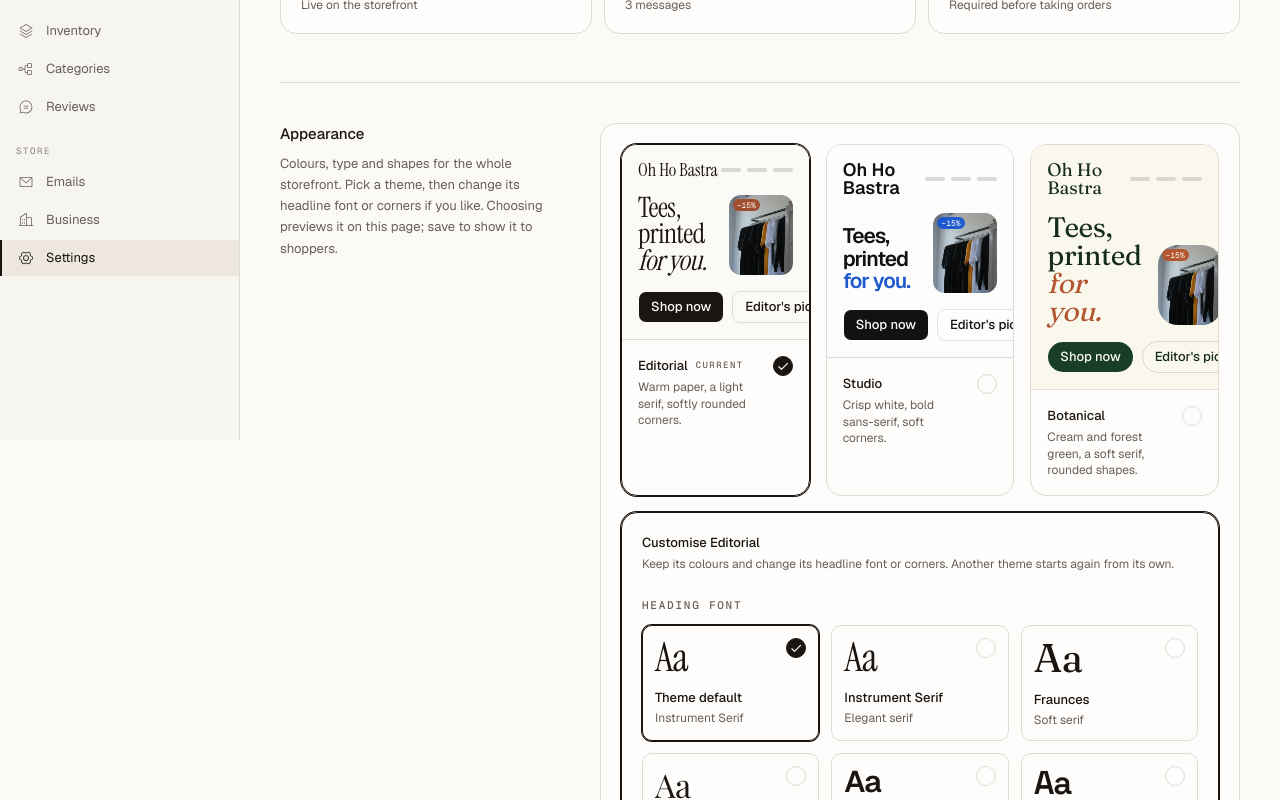
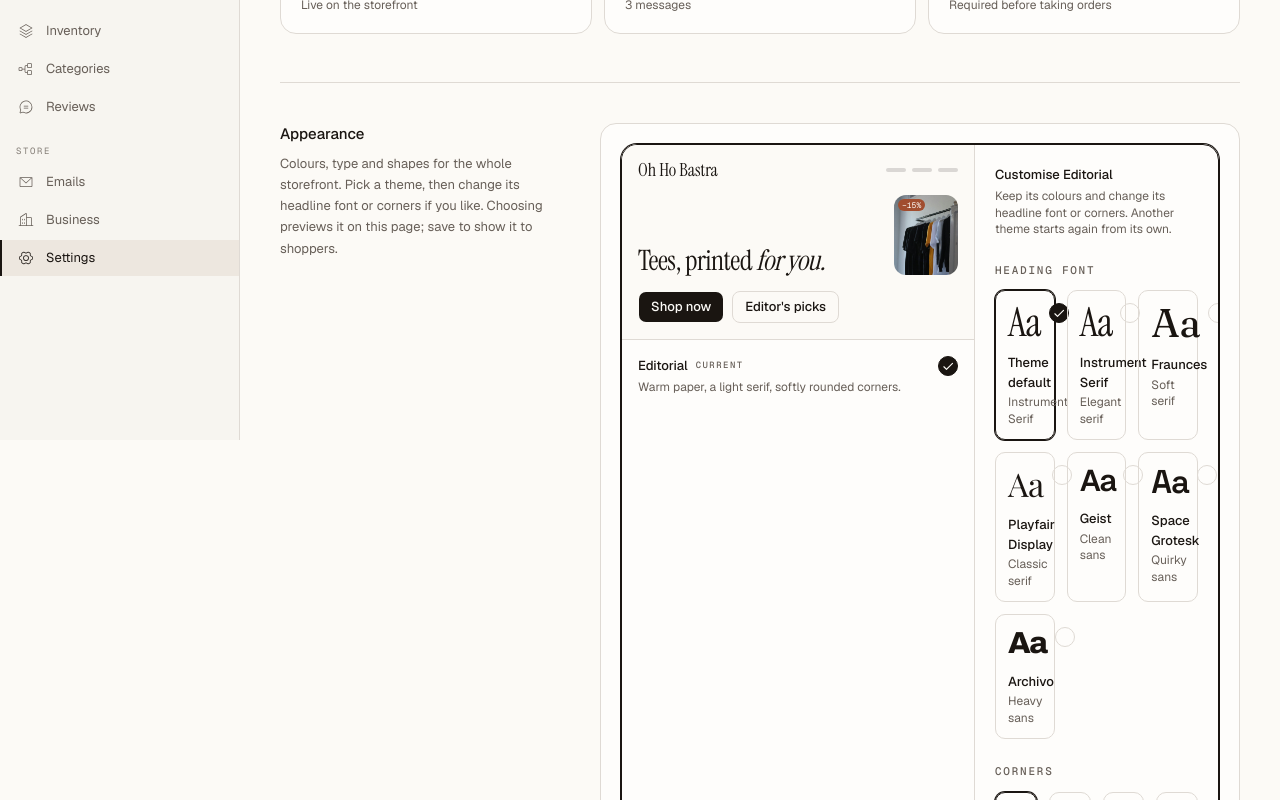
Before and after one commit to abhichhetri09/oh-ho-bastra, a Next.js app in the folder apps/web/: page /admin/settings in a window 1280 px wide. Shown: the part 360-1160 px from the top of the page. Built offline with nearby package versions, Linux system fonts and the light colour scheme; no server answers; a web font is replaced by a local one.

Commit message:
feat(admin): theme options inside the selected theme's card

```diff
--- a/apps/web/modules/admin/components/appearance-settings.tsx
+++ b/apps/web/modules/admin/components/appearance-settings.tsx
@@ -36,22 +36,6 @@ import { revalidateStoreSettings } from "../actions";
 // pick from reaching into a preview of the theme's own.
 const THEME_DEFAULT = "theme";
 
-// The theme grid's columns (base, sm, xl). The selected theme's options sit
-// in a full-width row right under its card: cards up to that row come
-// before it, the rest after. Tailwind sees whole class names only, so each
-// breakpoint's are spelt out.
-const COLUMNS = [1, 2, 3];
-const BEFORE = ["order-0", "sm:order-0", "xl:order-0"];
-const AFTER = ["order-2", "sm:order-2", "xl:order-2"];
-
-function placement(index: number, selected: number): string {
-  return COLUMNS.map((columns, i) =>
-    Math.floor(index / columns) <= Math.floor(selected / columns)
-      ? BEFORE[i]
-      : AFTER[i],
-  ).join(" ");
-}
-
 const OPTION =
   "group flex flex-col rounded-field border border-border text-left transition-[border-color,box-shadow] outline-none hover:border-foreground/40 focus-visible:ring-2 focus-visible:ring-ring focus-visible:ring-offset-2 focus-visible:ring-offset-background data-checked:border-foreground data-checked:shadow-[0_0_0_1px_var(--foreground)]";
 
@@ -59,8 +43,8 @@ const OPTION =
  * The store's look: a theme, and the headline font and corners it uses in
  * place of the theme's. Each theme card renders a small storefront inside
  * its own [data-theme], so it shows that theme's real colours, type and
- * corners; the selected one opens its font and corner options right under
- * it, and its card shows them. Another theme starts from its own font and
+ * corners; the selected one's card widens to the whole row and holds its
+ * font and corner options beside its preview. Another theme starts from its own font and
  * corners. Choosing anything previews it on this page; Save applies it all
  * to the store, and leaving without saving puts the page back.
  */
@@ -116,11 +100,9 @@ export function AppearanceSettings({ initial }: { initial: Appearance }) {
   });
 
   const dirty = !sameAppearance(selected, saved);
-  const selectedIndex = THEMES.findIndex((t) => t.id === selected.theme);
 
   return (
     <div className="overflow-hidden rounded-panel border border-border bg-card">
-      <div className="grid gap-4 p-5 sm:grid-cols-2 xl:grid-cols-3">
       <RadioGroup
         value={selected.theme}
         onValueChange={(value) => {
@@ -133,22 +115,30 @@ export function AppearanceSettings({ initial }: { initial: Appearance }) {
           );
         }}
         aria-label="Store theme"
-          className="contents"
+        // dense: the cards after the widened one fill the gaps it leaves
+        className="grid grid-flow-row-dense gap-4 p-5 sm:grid-cols-2 xl:grid-cols-3"
       >
-          {THEMES.map((theme, index) => (
+        {THEMES.map((theme) => {
+          const isSelected = theme.id === selected.theme;
+          return (
+            <div
+              key={theme.id}
+              className={cn(
+                "overflow-hidden rounded-panel border border-border transition-[border-color,box-shadow]",
+                isSelected
+                  ? "col-span-full grid border-foreground shadow-[0_0_0_1px_var(--foreground)] lg:grid-cols-[minmax(0,22rem)_1fr]"
+                  : "hover:border-foreground/40",
+              )}
+            >
               <Radio.Root
-              key={theme.id}
                 value={theme.id}
                 disabled={save.isPending}
-              className={cn(
-                placement(index, selectedIndex),
-                "group flex flex-col overflow-hidden rounded-panel border border-border text-left transition-[border-color,box-shadow] outline-none hover:border-foreground/40 focus-visible:ring-2 focus-visible:ring-ring focus-visible:ring-offset-2 focus-visible:ring-offset-background data-checked:border-foreground data-checked:shadow-[0_0_0_1px_var(--foreground)]",
-              )}
+                className="group flex flex-col text-left outline-none focus-visible:ring-2 focus-visible:ring-ring focus-visible:ring-inset"
               >
                 <ThemePreview
                   id={theme.id}
                   appearance={
-                  theme.id === selected.theme
+                    isSelected
                       ? selected
                       : { theme: theme.id, font: null, corners: null }
                   }
@@ -158,7 +148,9 @@ export function AppearanceSettings({ initial }: { initial: Appearance }) {
                     <span className="flex items-center gap-2 text-[0.8125rem] font-medium">
                       {theme.name}
                       {theme.id === saved.theme && (
-                      <span className="eyebrow !text-[0.5625rem]">Current</span>
+                        <span className="eyebrow !text-[0.5625rem]">
+                          Current
+                        </span>
                       )}
                     </span>
                     <span className="block text-xs leading-snug text-muted-foreground">
@@ -168,15 +160,19 @@ export function AppearanceSettings({ initial }: { initial: Appearance }) {
                   <Check />
                 </span>
               </Radio.Root>
-          ))}
-        </RadioGroup>
-
+              {isSelected && (
                 <Customise
                   selected={selected}
                   disabled={save.isPending}
-          onChange={(change) => setSelected((s) => ({ ...s, ...change }))}
+                  onChange={(change) =>
+                    setSelected((s) => ({ ...s, ...change }))
+                  }
                 />
+              )}
             </div>
+          );
+        })}
+      </RadioGroup>
 
       <footer className="flex flex-wrap items-center justify-end gap-3 border-t border-border px-5 py-4">
         {dirty && (
@@ -215,9 +211,10 @@ function Check() {
 }
 
 /**
- * The selected theme's headline font and corners, attached to its card
- * (outlined like it). Each option is drawn in its own font or corners;
- * "Theme default" in the theme's.
+ * The selected theme's headline font and corners, inside its card. Each
+ * option is drawn in its own font or corners; "Theme default" in the
+ * theme's. These radio groups sit inside the theme group, so their arrow
+ * keys stop here instead of also moving the theme.
  */
 function Customise({
   selected,
@@ -234,7 +231,10 @@ function Customise({
   const themeFont = headingFontById(theme.font);
 
   return (
-    <div className="order-1 col-span-full space-y-6 rounded-panel border border-foreground p-5 shadow-[0_0_0_1px_var(--foreground)]">
+    <div
+      onKeyDown={(event) => event.stopPropagation()}
+      className="space-y-6 border-t border-border p-5 lg:border-t-0 lg:border-l"
+    >
       <div className="space-y-1">
         <h3 className="text-[0.8125rem] font-medium">Customise {theme.name}</h3>
         <p className="text-xs leading-snug text-muted-foreground">
```
Lines whose indentation alone changed are shown as unchanged.
